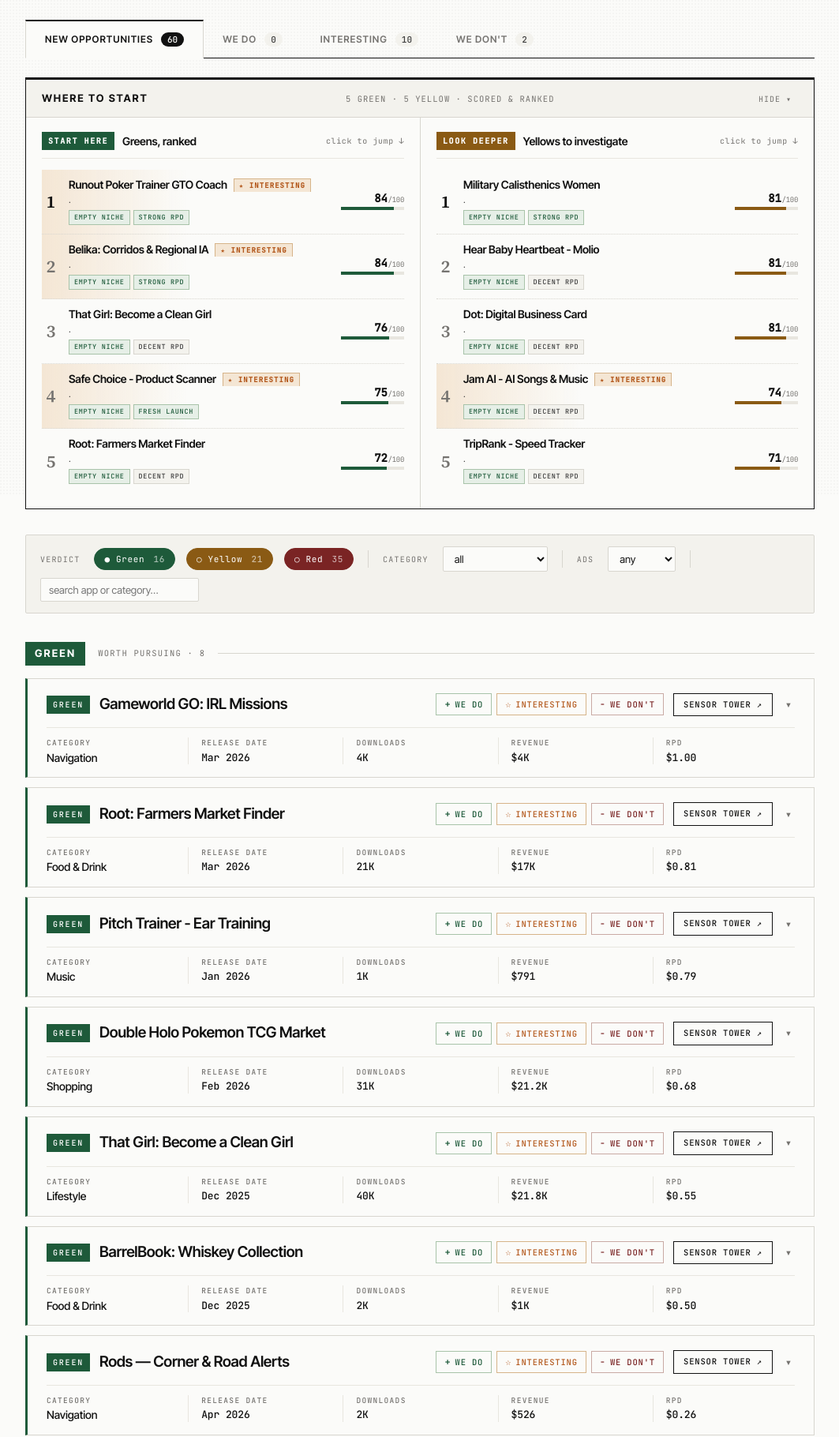
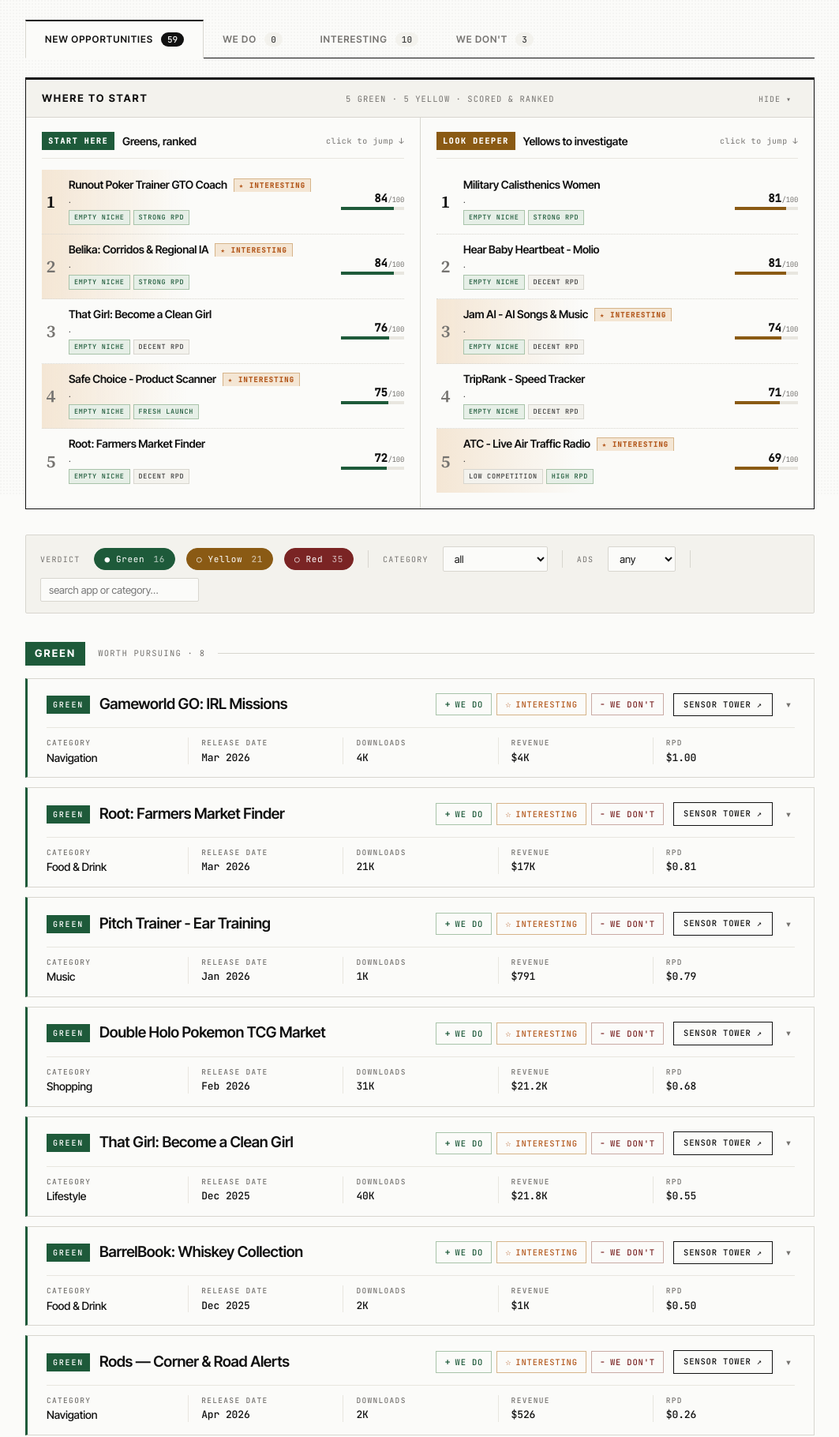
Before and after one commit to paulclintoc/rebecca-aitrendhunter, a plain HTML site: page index.html in a window 1280 px wide. Shown: the part 172-1992 px from the top of the page at 79% size, without its empty margins (108-1171 px from the left). Drawn offline with Linux system fonts and the light colour scheme.

Commit message:
Decisions update (13 marked)

```diff
--- a/index.html
+++ b/index.html
@@ -1444,6 +1444,10 @@
   "Jam AI - AI Songs & Music": {
     "status": "interesting",
     "at": "2026-05-16T12:31:36.504Z"
+  },
+  "Dot: Digital Business Card": {
+    "status": "skip",
+    "at": "2026-05-16T12:31:49.304Z"
   }
 };
 // ── DECISIONS END ──
```
